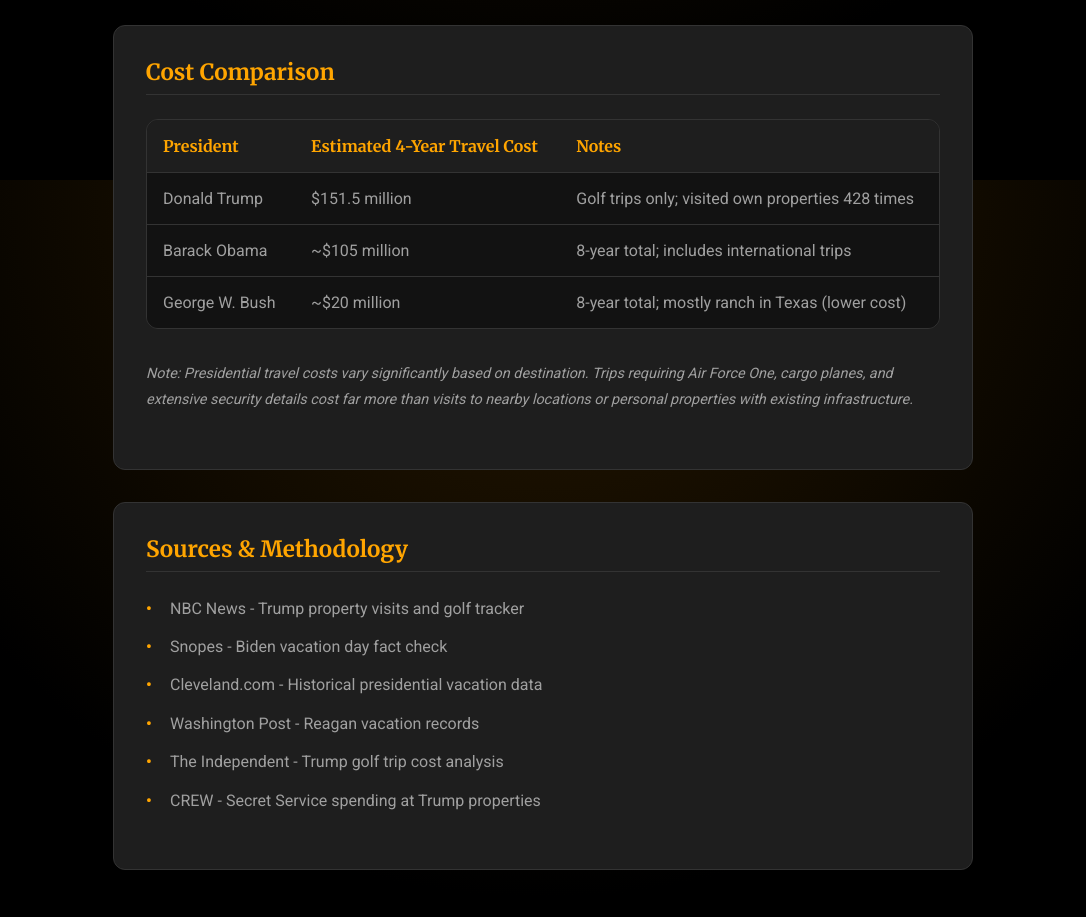
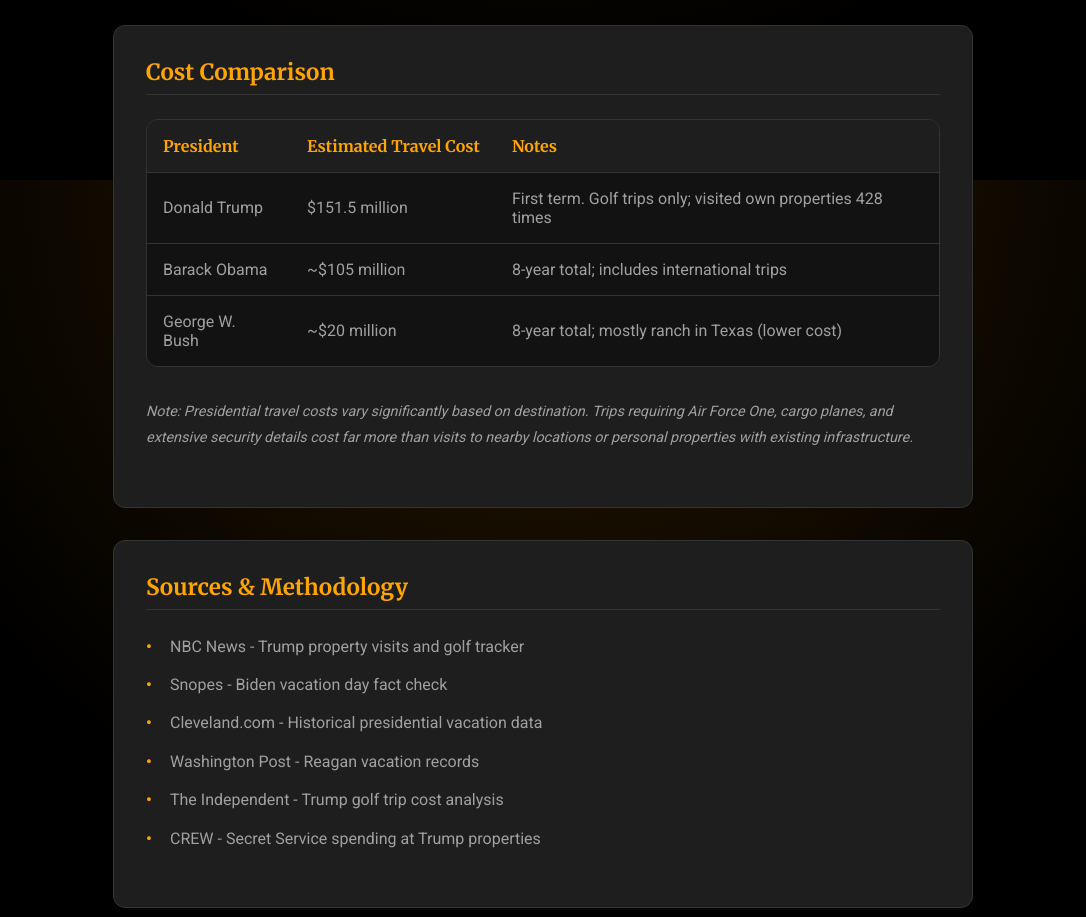
Before and after one commit to soyboi1312/istrumpgolfing.today, a Next.js app: page /comparison in a window 1280 px wide. Shown: the part 2220-3137 px from the top of the page, without its empty margins (97-1183 px from the left). Built offline with nearby package versions, Linux system fonts and the light colour scheme.

Commit message:
Update comparison.tsx

```diff
--- a/pages/comparison.tsx
+++ b/pages/comparison.tsx
@@ -212,7 +212,7 @@ const Comparison: React.FC<ComparisonProps> = ({ lastUpdated }) => {
               <thead>
                 <tr>
                   <th>President</th>
-                  <th>Estimated 4-Year Travel Cost</th>
+                  <th>Estimated Travel Cost</th>
                   <th>Notes</th>
                 </tr>
               </thead>
@@ -220,7 +220,7 @@ const Comparison: React.FC<ComparisonProps> = ({ lastUpdated }) => {
                 <tr>
                   <td>Donald Trump</td>
                   <td>$151.5 million</td>
-                  <td>Golf trips only; visited own properties 428 times</td>
+                  <td>First term. Golf trips only; visited own properties 428 times</td>
                 </tr>
                 <tr>
                   <td>Barack Obama</td>
```
